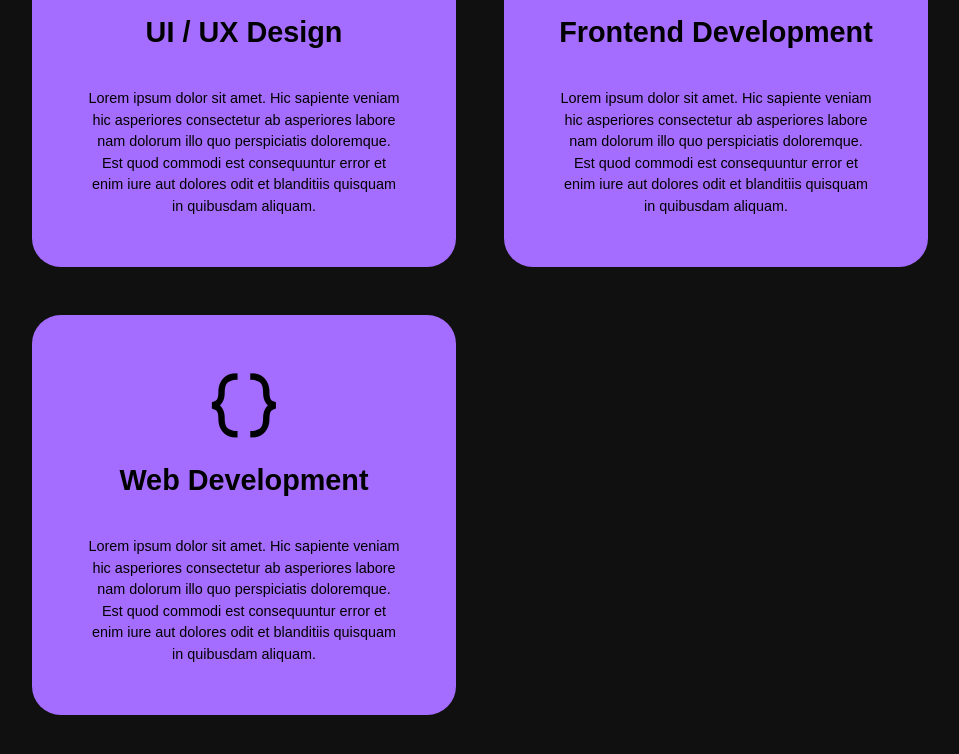
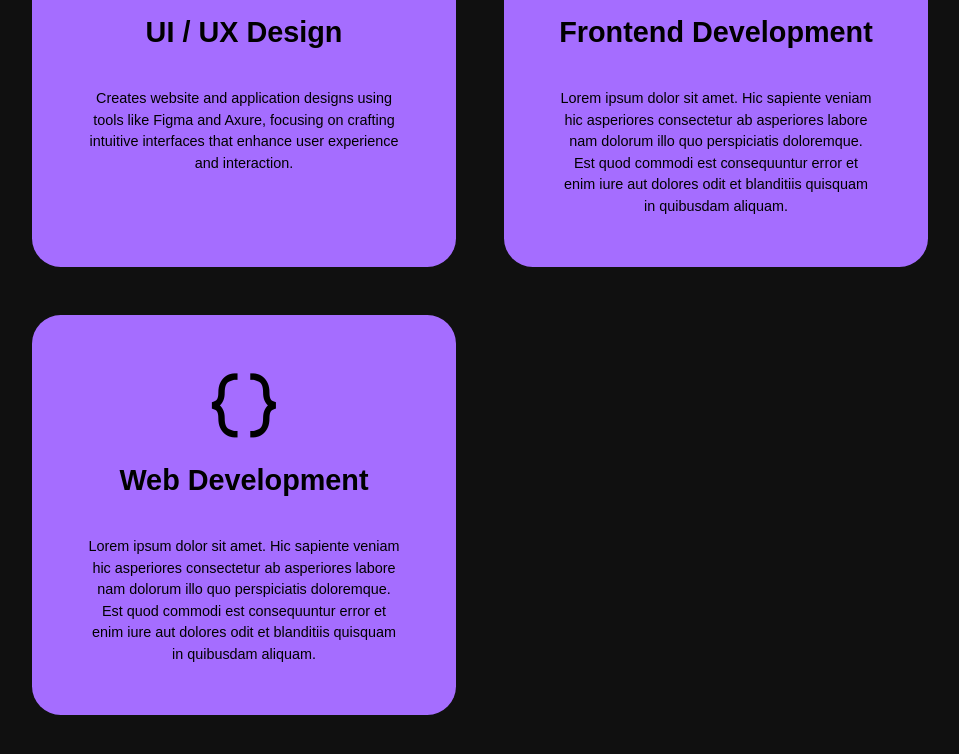
Before and after one commit to karolinevelyn/portofolio, a plain HTML site: page index.html in a window 1280 px wide. Shown: the part 1488-2242 px from the top of the page, without its empty margins (160-1119 px from the left). Drawn offline with nearby package versions, Linux system fonts and the light colour scheme; some packages are replaced by stand-ins of ours; a script that the page names is missing.

Commit message:
update service info

```diff
--- a/index.html
+++ b/index.html
@@ -56,9 +56,8 @@
                 <div class="service-info">
                     <i class='bx bxl-figma' ></i>
                     <h4>UI / UX Design</h4>
-                    <p> Lorem ipsum dolor sit amet. Hic sapiente veniam hic asperiores consectetur ab asperiores labore
-                        nam dolorum illo quo perspiciatis doloremque. Est quod commodi est consequuntur error et enim iure
-                        aut dolores odit et blanditiis quisquam in quibusdam aliquam.</p>
+                    <p> Creates website and application designs using tools like Figma and Axure,
+                        focusing on crafting intuitive interfaces that enhance user experience and interaction.</p>
                 </div>
             </div>
 
```
